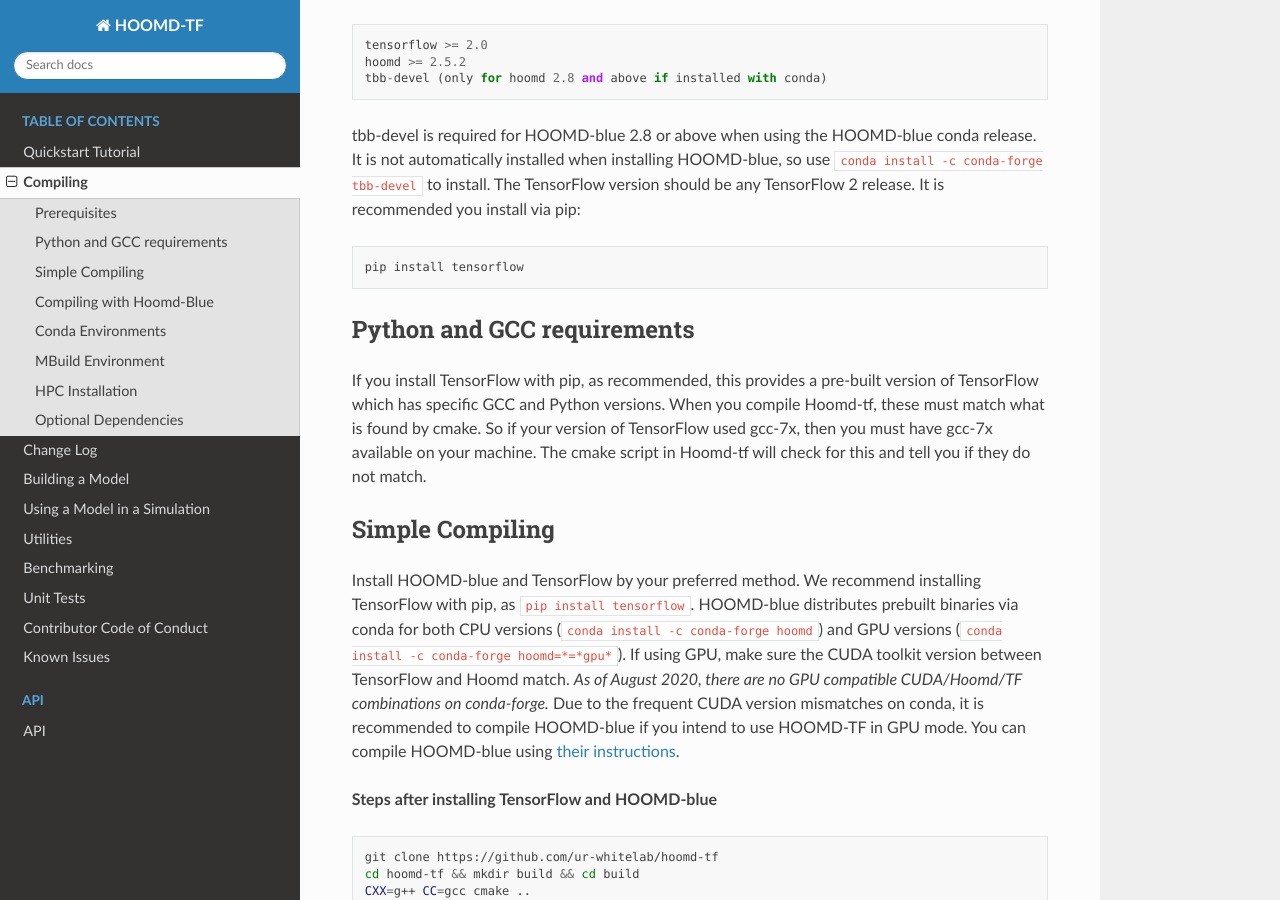
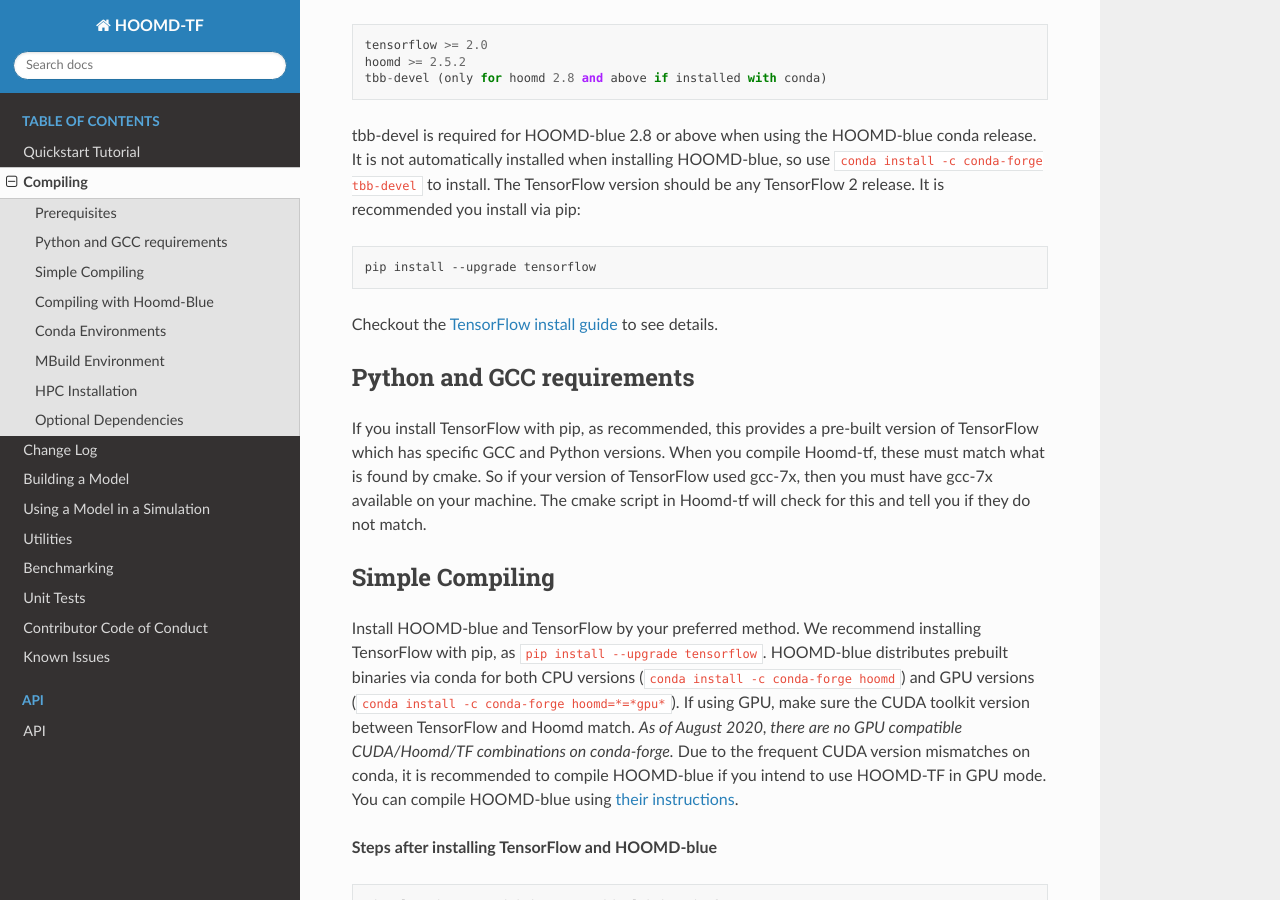
Before and after one commit to ur-whitelab/hoomd-tf, a Sphinx documentation site: the page built from sphinx-docs/source/compilation.rst, in a window 1280 px wide and 900 px high, scrolled down 240 px. Built offline with Sphinx 7.4.7 and the Read the Docs theme 2.0.0, drawn with Linux system fonts in a browser that asks for light colours.

Commit message:
Added more details on TF install

```diff
--- a/sphinx-docs/source/compilation.rst
+++ b/sphinx-docs/source/compilation.rst
@@ -22,7 +22,10 @@
 
 .. code:: bash
 
-  pip install tensorflow
+  pip install --upgrade tensorflow
+
+Checkout the `TensorFlow install guide <https://www.tensorflow.org/install>`_
+to see details.
 
 Python and GCC requirements
 --------------------------------
@@ -42,7 +45,7 @@
 
 Install HOOMD-blue and TensorFlow by your preferred method.
 We recommend installing TensorFlow with pip,
-as ``pip install tensorflow``. HOOMD-blue
+as ``pip install --upgrade tensorflow``. HOOMD-blue
 distributes prebuilt binaries via conda for both CPU versions (``conda install -c conda-forge hoomd``) and GPU versions
 (``conda install -c conda-forge hoomd=*=*gpu*``). If using GPU, make sure the CUDA
 toolkit version between TensorFlow and Hoomd match.
```
